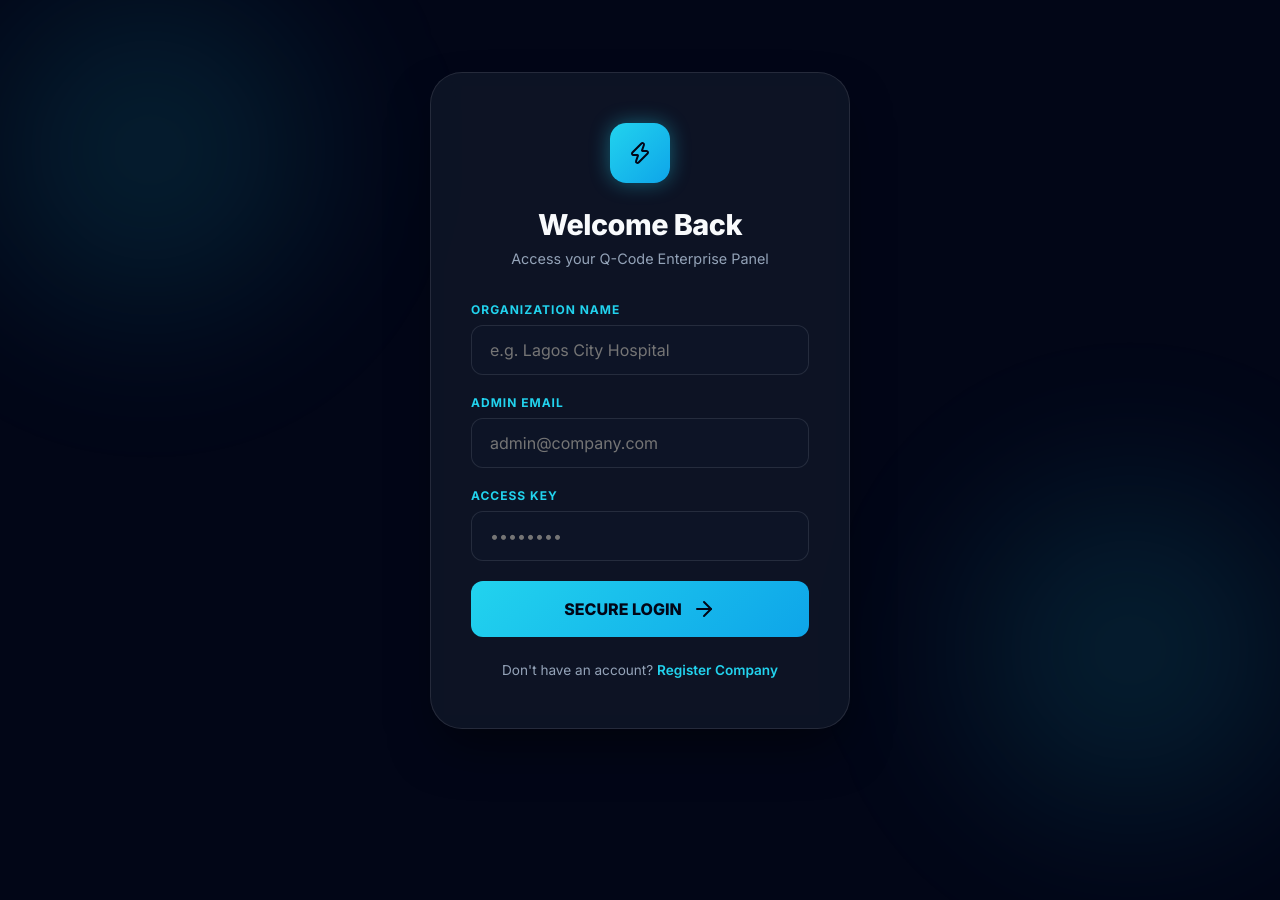
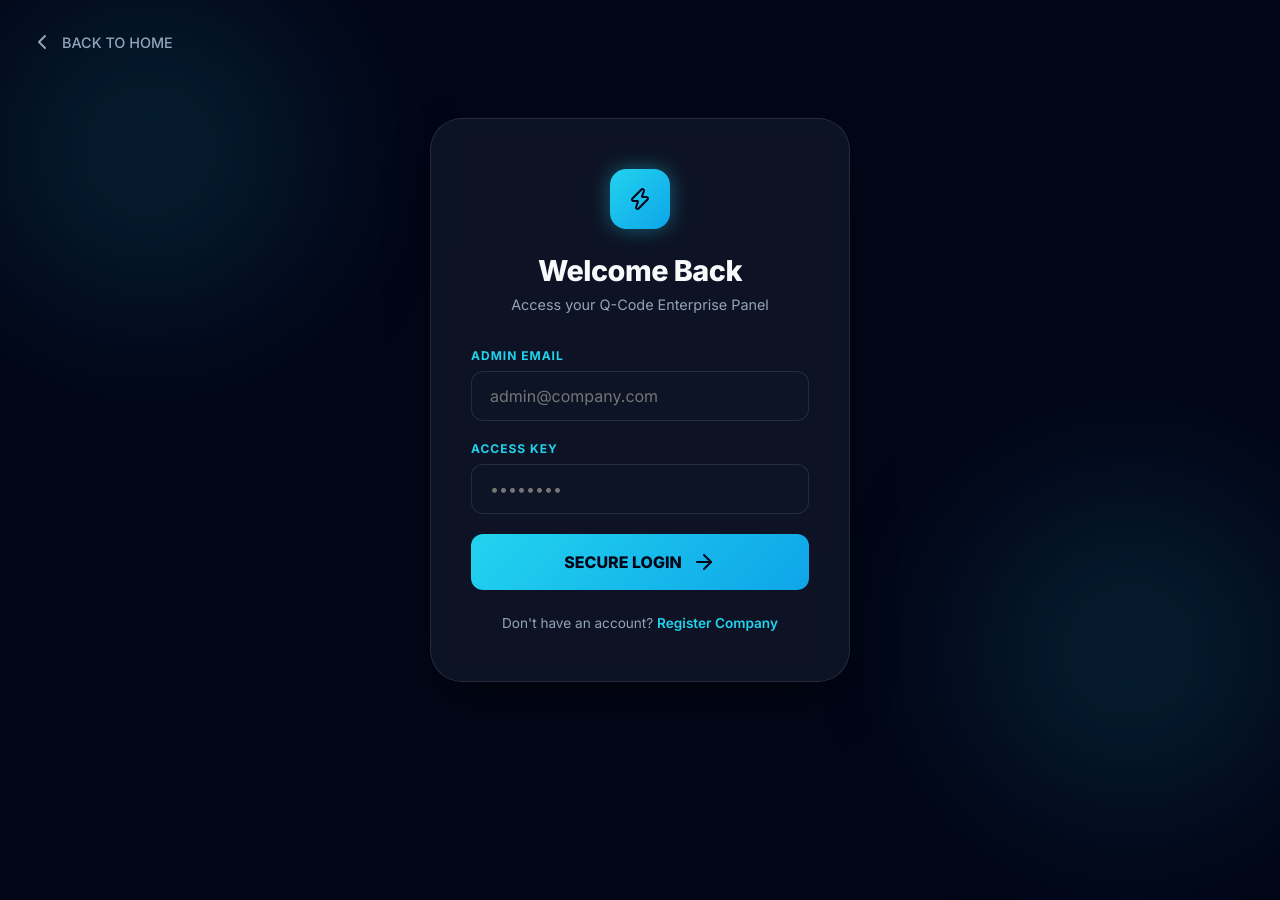
Before and after one commit to aremuelerepa-netizen/Q-code, a Flask app: page /login in a window 1280 px wide; the page is wider, and only the part inside the window is pictured. Run offline with Flask 3, Linux system fonts and the light colour scheme.

Commit message:
Update login page.html

```diff
--- a/Queue Code/templates/login page.html
+++ b/Queue Code/templates/login page.html
@@ -29,6 +29,23 @@
             position: relative;
             overflow: hidden;
         }
+
+        /* Back to Home Button */
+        .back-home {
+            position: absolute;
+            top: 30px;
+            left: 30px;
+            display: flex;
+            align-items: center;
+            gap: 8px;
+            color: var(--text-muted);
+            text-decoration: none;
+            font-size: 0.9rem;
+            font-weight: 500;
+            transition: 0.3s;
+            z-index: 100;
+        }
+        .back-home:hover { color: var(--accent-cyan); }
 
         .bg-glow {
             position: absolute;
@@ -137,6 +154,8 @@
 </head>
 <body>
 
+    <a href="/" class="back-home"><i data-lucide="chevron-left"></i> BACK TO HOME</a>
+
     <div class="bg-glow" style="top: -100px; left: -100px;"></div>
     <div class="bg-glow" style="bottom: -100px; right: -100px;"></div>
 
@@ -148,11 +167,6 @@
         <p class="subtitle">Access your Q-Code Enterprise Panel</p>
 
         <form id="loginForm">
-            <div class="form-group">
-                <label for="orgName">Organization Name</label>
-                <input type="text" id="orgName" placeholder="e.g. Lagos City Hospital" required>
-            </div>
-
             <div class="form-group">
                 <label for="email">Admin Email</label>
                 <input type="email" id="email" placeholder="admin@company.com" required>
@@ -169,12 +183,11 @@
         </form>
 
         <div class="footer-links">
-            Don't have an account? <a href="org reg page.html">Register Company</a>
+            Don't have an account? <a href="/register">Register Company</a>
         </div>
     </div>
 
     <script>
-    // Initialize Icons
         lucide.createIcons();
 
         const loginForm = document.getElementById('loginForm');
@@ -183,19 +196,15 @@
         loginForm.addEventListener('submit', async function (e) {
             e.preventDefault();
 
-        // 1. UI Feedback
             submitBtn.disabled = true;
-        submitBtn.textContent = "AUTHENTICATING...";
+            submitBtn.innerHTML = `<span>VERIFYING...</span>`;
 
-        // 2. Data Preparation
-        // Note: We only send email/password to the backend for verification
             const formData = {
                 email: document.getElementById('email').value,
                 password: document.getElementById('password').value
             };
 
             try {
-            // 3. API Call
                 const response = await fetch('/api/auth/login', {
                     method: 'POST',
                     headers: { 'Content-Type': 'application/json' },
@@ -205,29 +214,32 @@
                 const result = await response.json();
 
                 if (response.ok) {
-                // 4. Save to LocalStorage
-                localStorage.setItem('qc_admin_user', formData.email);
-                localStorage.setItem('qc_logged_in', 'true');
-
-                // 5. Dynamic Redirect based on backend (either /admin or /super-admin)
+                    // Success (Owner or Verified Org)
                     window.location.href = result.redirect;
+                } else if (response.status === 403) {
+                    // Scenario: Pending verification
+                    alert("ACCESS DENIED: Your account is still being reviewed by our team. You will receive an email/SMS once verified.");
+                    resetButton();
+                } else if (response.status === 404) {
+                    // Scenario: Not in database
+                    alert("USER NOT FOUND: This email is not registered with Q-Code. Please register your organization first.");
+                    resetButton();
                 } else {
-                // This will show "Account pending admin approval" or "Invalid password"
-                alert(result.message || "Login Failed.");
+                    // Scenario: Wrong password
+                    alert(result.message || "Invalid credentials.");
                     resetButton();
                 }
             } catch (error) {
-            console.error("Auth Error:", error);
-            alert("Connection error. Is the backend server running?");
+                alert("Server Connection Error. Please try again later.");
                 resetButton();
             }
+        });
 
         function resetButton() {
             submitBtn.disabled = false;
             submitBtn.innerHTML = `<span>SECURE LOGIN</span> <i data-lucide="arrow-right"></i>`;
             lucide.createIcons();
         }
-    });
     </script>
 </body>
 </html>
```
Lines whose indentation alone changed are shown as unchanged.
